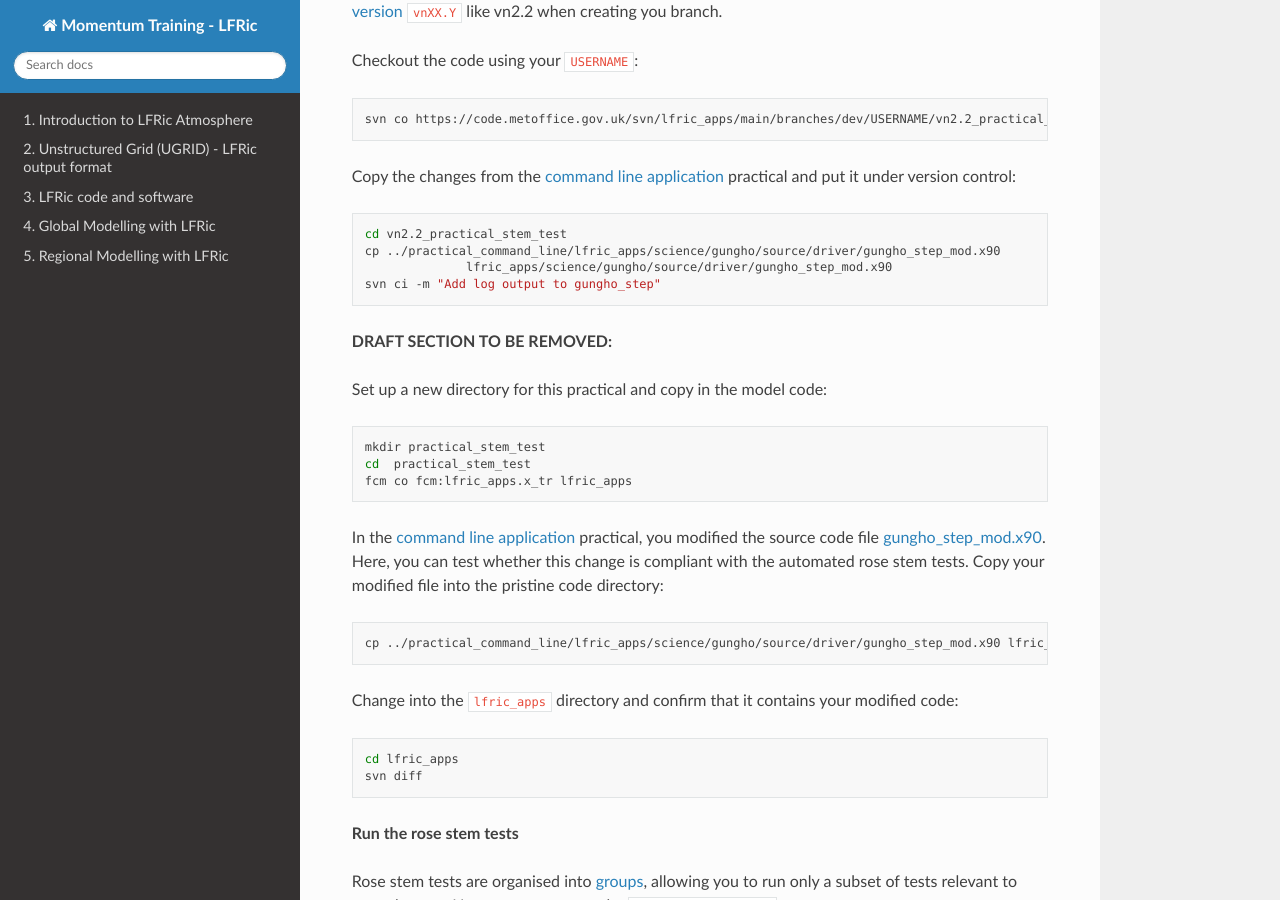
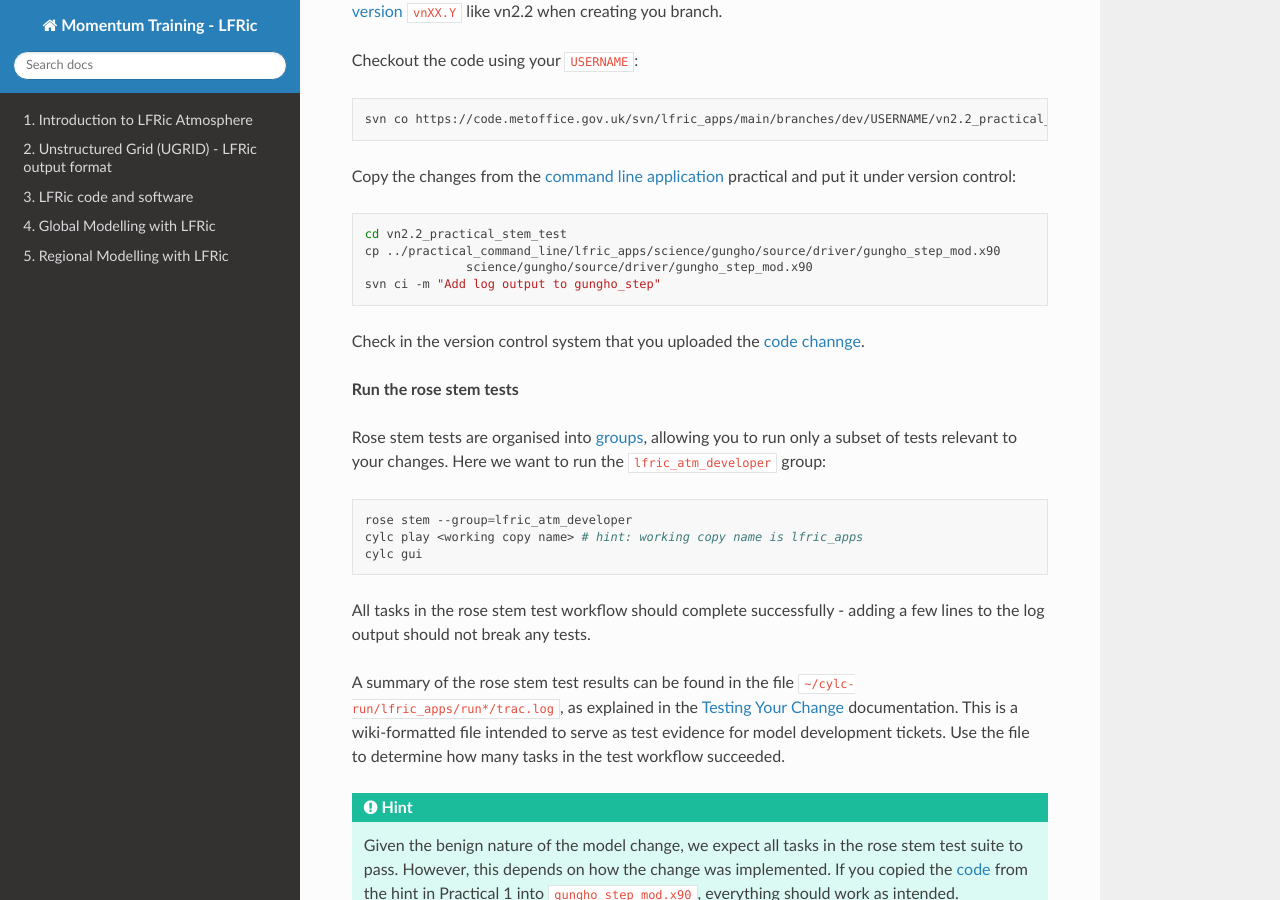
Before and after one commit to MetOffice/LFRic-Atmosphere-Training, a Sphinx documentation site: the page built from source/lfric_infrastructure/practical_stem_test.rst, in a window 1280 px wide and 900 px high, scrolled down 1096 px. Built offline with Sphinx 7.4.7 and the Read the Docs theme 3.1.0, drawn with Linux system fonts in a browser that asks for light colours.

Commit message:
remove dublicated section from rose stem practical

```diff
--- a/source/lfric_infrastructure/practical_stem_test.rst
+++ b/source/lfric_infrastructure/practical_stem_test.rst
@@ -36,33 +36,10 @@ Copy the changes from the :ref:`command line application <practical_3_1-caption>
 
   cd vn2.2_practical_stem_test
   cp ../practical_command_line/lfric_apps/science/gungho/source/driver/gungho_step_mod.x90
-                lfric_apps/science/gungho/source/driver/gungho_step_mod.x90
+                science/gungho/source/driver/gungho_step_mod.x90
   svn ci -m "Add log output to gungho_step"
 
-
-
-**DRAFT SECTION TO BE REMOVED:**
-
-Set up a new directory for this practical and copy in the model code:
-
-.. code-block:: bash
-
-   mkdir practical_stem_test
-   cd  practical_stem_test
-   fcm co fcm:lfric_apps.x_tr lfric_apps
-
-In the :ref:`command line application <practical_3_1-caption>` practical, you modified the source code file :ref:`gungho_step_mod.x90 <practical_3_1-hint_code>`. Here, you can test whether this change is compliant with the automated rose stem tests. Copy your modified file into the pristine code directory:
-
-.. code-block:: bash
-
-   cp ../practical_command_line/lfric_apps/science/gungho/source/driver/gungho_step_mod.x90 lfric_apps/science/gungho/source/driver/gungho_step_mod.x90
-
-Change into the ``lfric_apps`` directory and confirm that it contains your modified code:
-
-.. code-block:: bash
-
-   cd lfric_apps
-   svn diff
+Check in the version control system that you uploaded the `code channge <https://code.metoffice.gov.uk/trac/lfric_apps/changeset/12764/main/branches/dev/bjoernfock/vn2.2_practical_stem_test>`_.
 
 **Run the rose stem tests**
 
```
